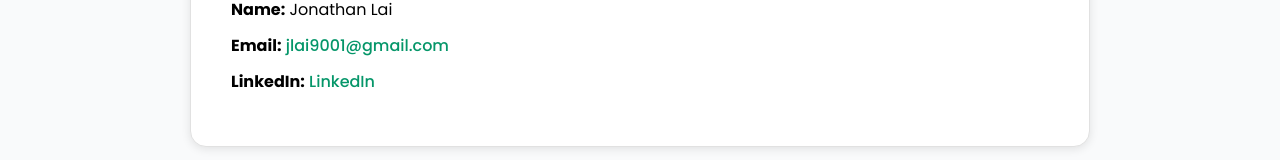
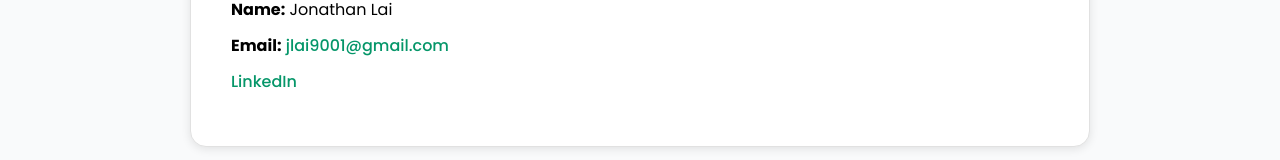
Before and after one commit to jlai9001/FastCapital, a React (Vite) app in the folder client/: page /contact in a window 1280 px wide. Shown: the part 412-572 px from the top of the page. Built offline with nearby package versions, Linux system fonts and the light colour scheme; no server answers.

Commit message:
linked-in minimal

```diff
--- a/client/src/pages/contact.jsx
+++ b/client/src/pages/contact.jsx
@@ -43,7 +43,6 @@ export default function Contact() {
               </a>
             </li>
             <li>
-              <strong>LinkedIn:</strong>{" "}
               <a
                 href="https://www.linkedin.com/in/jonathan-lai-a8444974/"
                 target="_blank"
```
